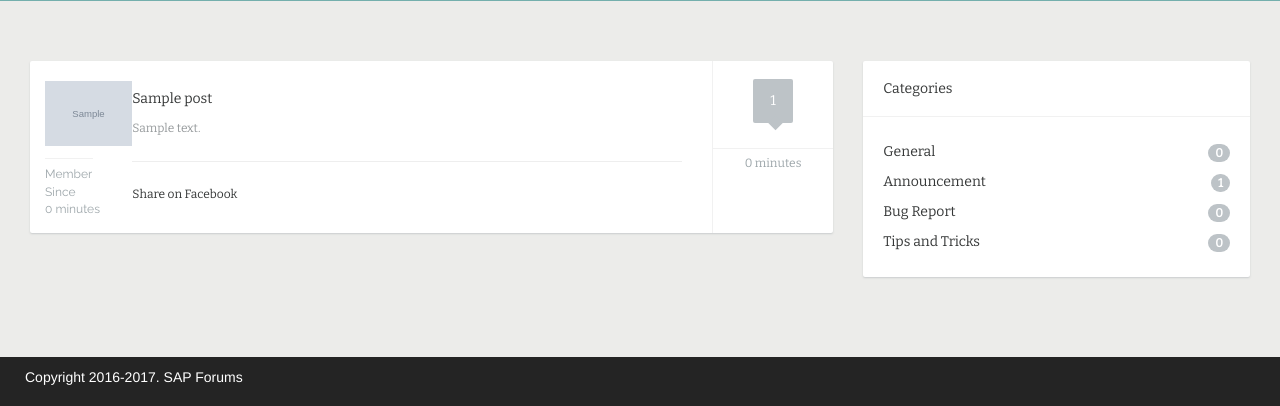
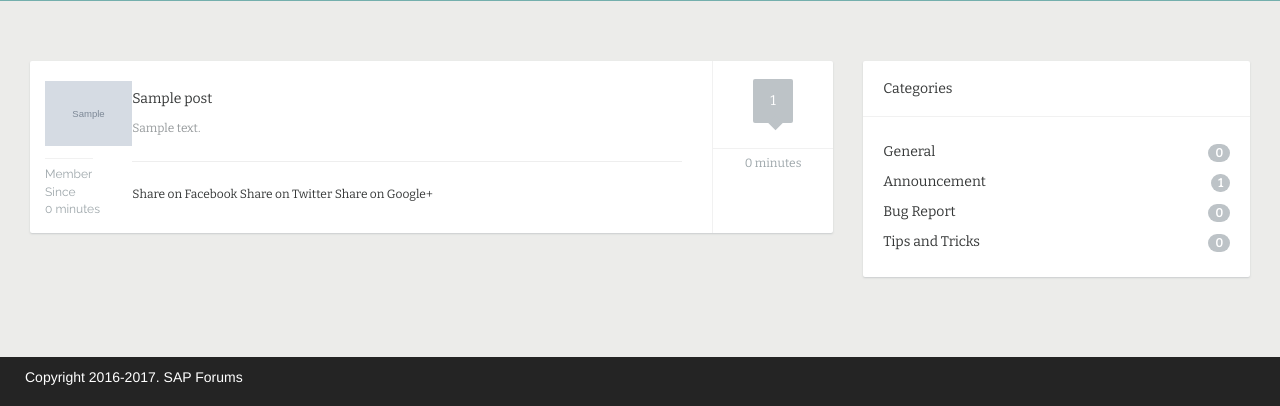
Before and after one commit to armsarun/djangoforum, a Django app: page / in a window 1280 px wide. Shown: the part 363-769 px from the top of the page. Run offline with Django 3.2, Linux system fonts and the light colour scheme; tables that the repository leaves empty hold one stand-in row (values such as "Sample post"); grey boxes marked "Sample" are stand-in pictures; some libraries are stand-ins or nearby versions.

Commit message:
Social share added

```diff
--- a/forum/templates/forum/app/index.html
+++ b/forum/templates/forum/app/index.html
@@ -50,9 +50,15 @@
                                 {{ eachquery.description | safe }}
                             </div>
                             <hr>
-                            <a href="https://www.facebook.com/sharer/sharer.php?u=http://CodingForEntrepreneurs.com/">
+
+                            <a href="https://facebook.com/sharer/sharer.php?u={{ eachquery.get_absolute_url }}" target="_blank">
 Share on Facebook
 </a>
+                            <a href="https://www.twitter.com/home?status=I'm%20going%20to%20learn%20to%20Code...%20Come%20build%20an%20web%20apsp%20with%20me!%20%23CFE%20and%20@justinmitchel%20http://codingforentrepreneurs.com/">
+Share on Twitter
+</a>
+                            <a href='https://www.plus.google.com/share?url={{ eachquery.get_absolute_url }}' target="_blank">Share on Google+</a>
+
                         </div>
                     </div>
                     <div class="postinfo pull-left">
```
